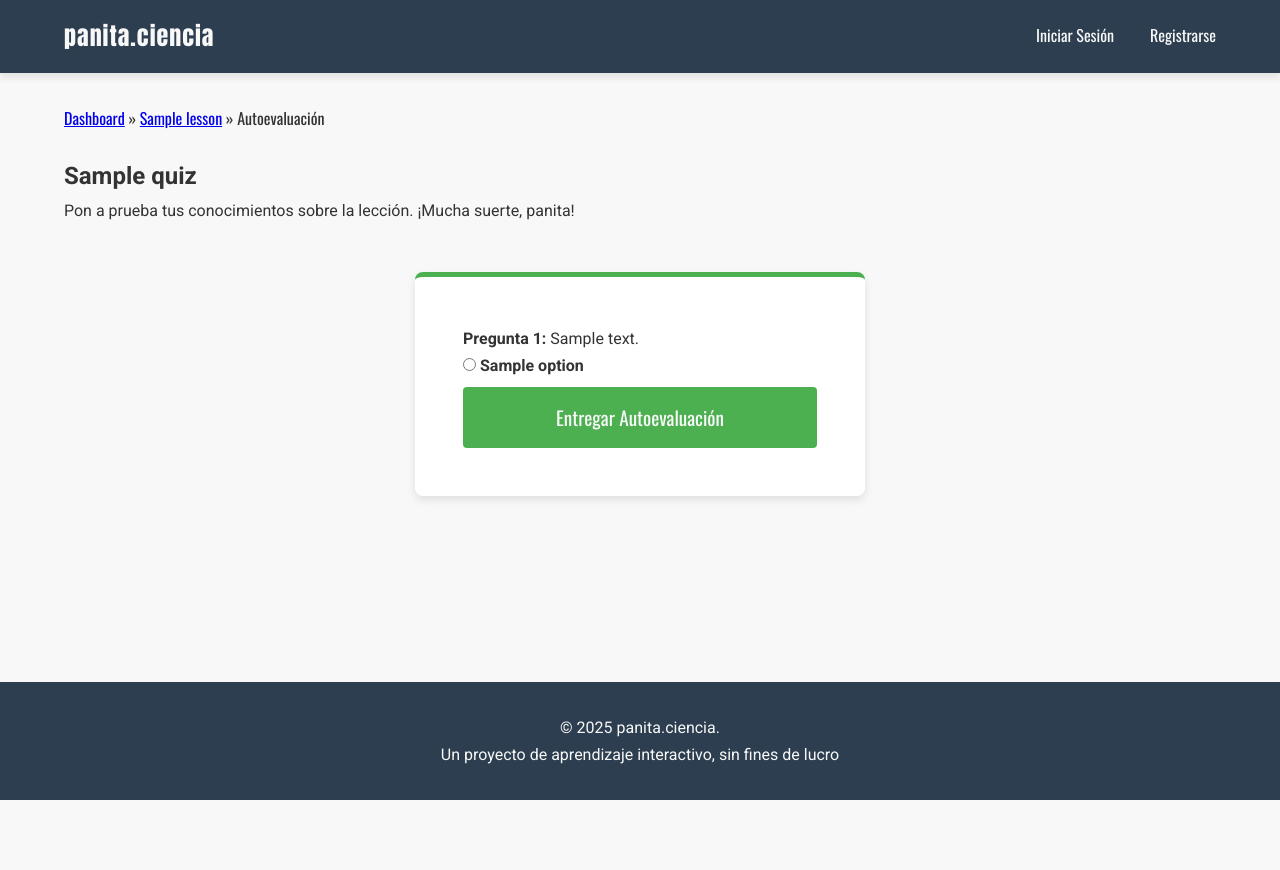
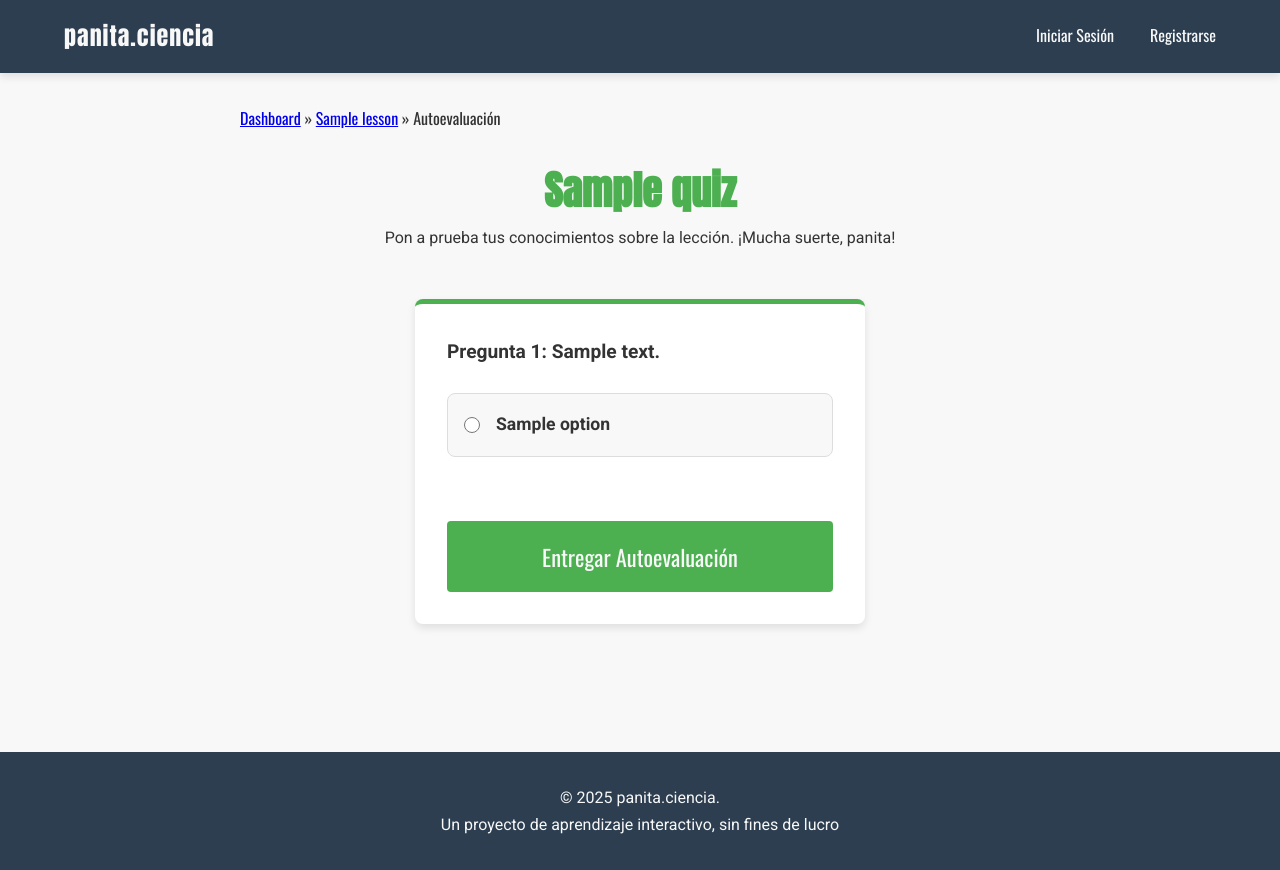
Before and after one commit to gerardthecreator/Educativa, a Flask app: template templates/quiz.html in a window 1280 px wide. Before the commit the page ends 800 px from the top, so only its background shows below. Run offline with Flask 3, Linux system fonts and the light colour scheme; the template is opened without the code that fills it: most values are stand-ins (such as "Sample title", 1, 10 or a date in 2020).

Commit message:
style.css

```diff
--- a/static/style.css
+++ b/static/style.css
@@ -301,3 +301,81 @@ footer p { color: var(--light-text-color); }
     overflow-x: auto;
     padding: 10px 0;
     }
+/* static/style.css (Añadir al final para mejorar el quiz) */
+
+.quiz-container {
+    max-width: 800px;
+    margin: 0 auto;
+}
+.quiz-header {
+    text-align: center;
+    margin-bottom: var(--spacing-l);
+}
+.quiz-header h2 {
+    font-family: var(--heading-font);
+    font-size: 2.5rem;
+    color: var(--primary-color);
+}
+
+.quiz-form {
+    background-color: var(--bg-color);
+    padding: var(--spacing-l);
+    border-radius: var(--border-radius-base);
+    box-shadow: var(--shadow-base);
+}
+
+.question-block {
+    margin-bottom: var(--spacing-xl);
+    padding-bottom: var(--spacing-m);
+    border-bottom: 1px solid var(--border-color);
+}
+.question-block:last-of-type {
+    border-bottom: none;
+    margin-bottom: var(--spacing-l);
+}
+
+.question-text {
+    font-size: 1.2rem;
+    font-weight: 700;
+    margin-bottom: var(--spacing-m);
+}
+
+.options-group {
+    display: flex;
+    flex-direction: column;
+    gap: var(--spacing-s);
+}
+
+.option-label {
+    display: flex;
+    align-items: center;
+    padding: 1rem;
+    background-color: var(--light-bg-color);
+    border-radius: var(--border-radius-base);
+    border: 1px solid var(--border-color);
+    cursor: pointer;
+    transition: all 0.2s ease-in-out;
+}
+
+.option-label:hover {
+    border-color: var(--secondary-color);
+    background-color: #e9f4fe;
+}
+
+.option-label input[type="radio"] {
+    margin-right: 1rem;
+    /* Estilos modernos para los radio buttons */
+    accent-color: var(--primary-color);
+    width: 1.2em;
+    height: 1.2em;
+}
+
+.option-label span {
+    font-size: 1.1rem;
+}
+
+.quiz-submit-btn {
+    width: 100%;
+    padding: 1.2rem;
+    font-size: 1.4rem;
+}
```
